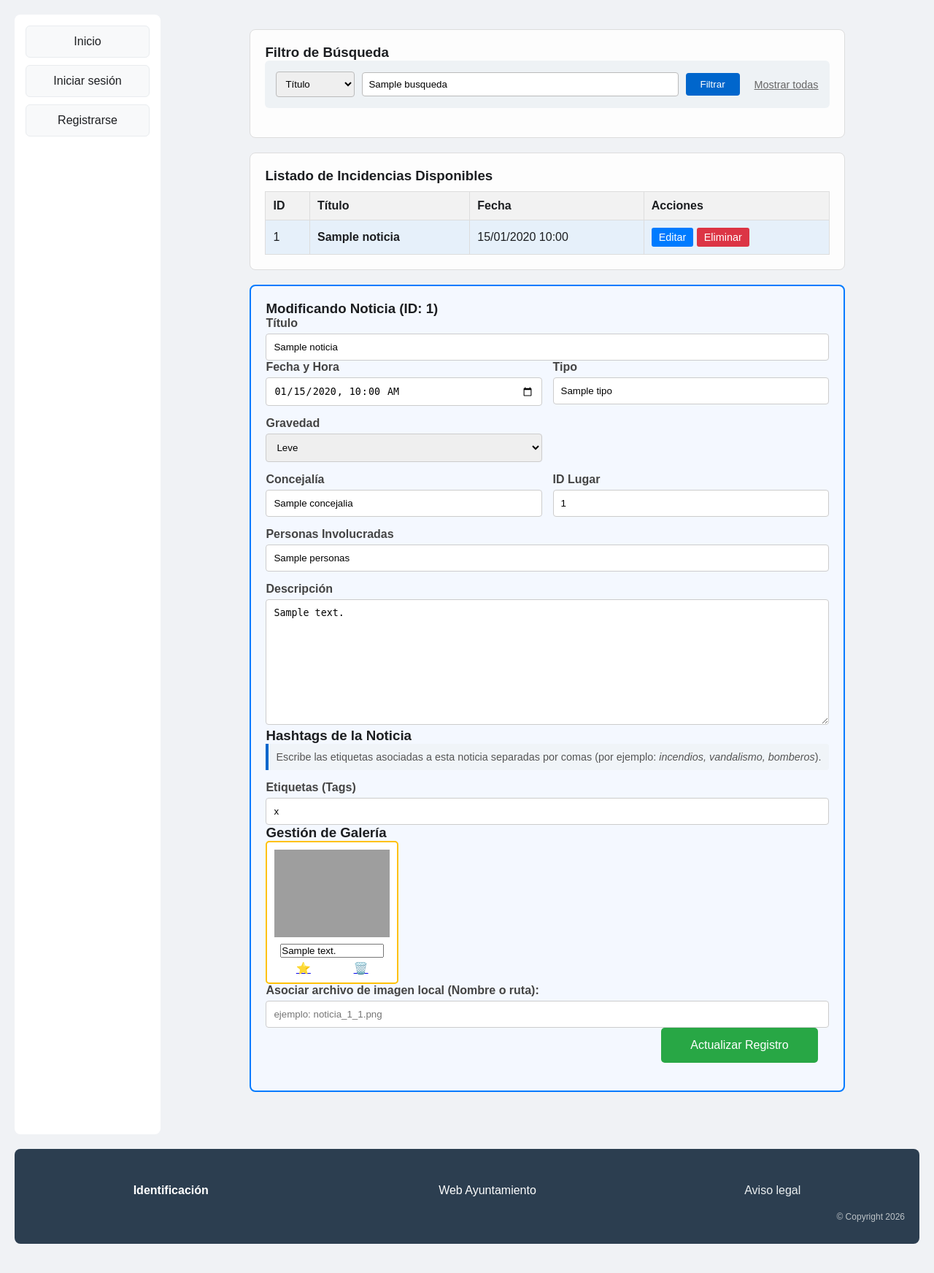
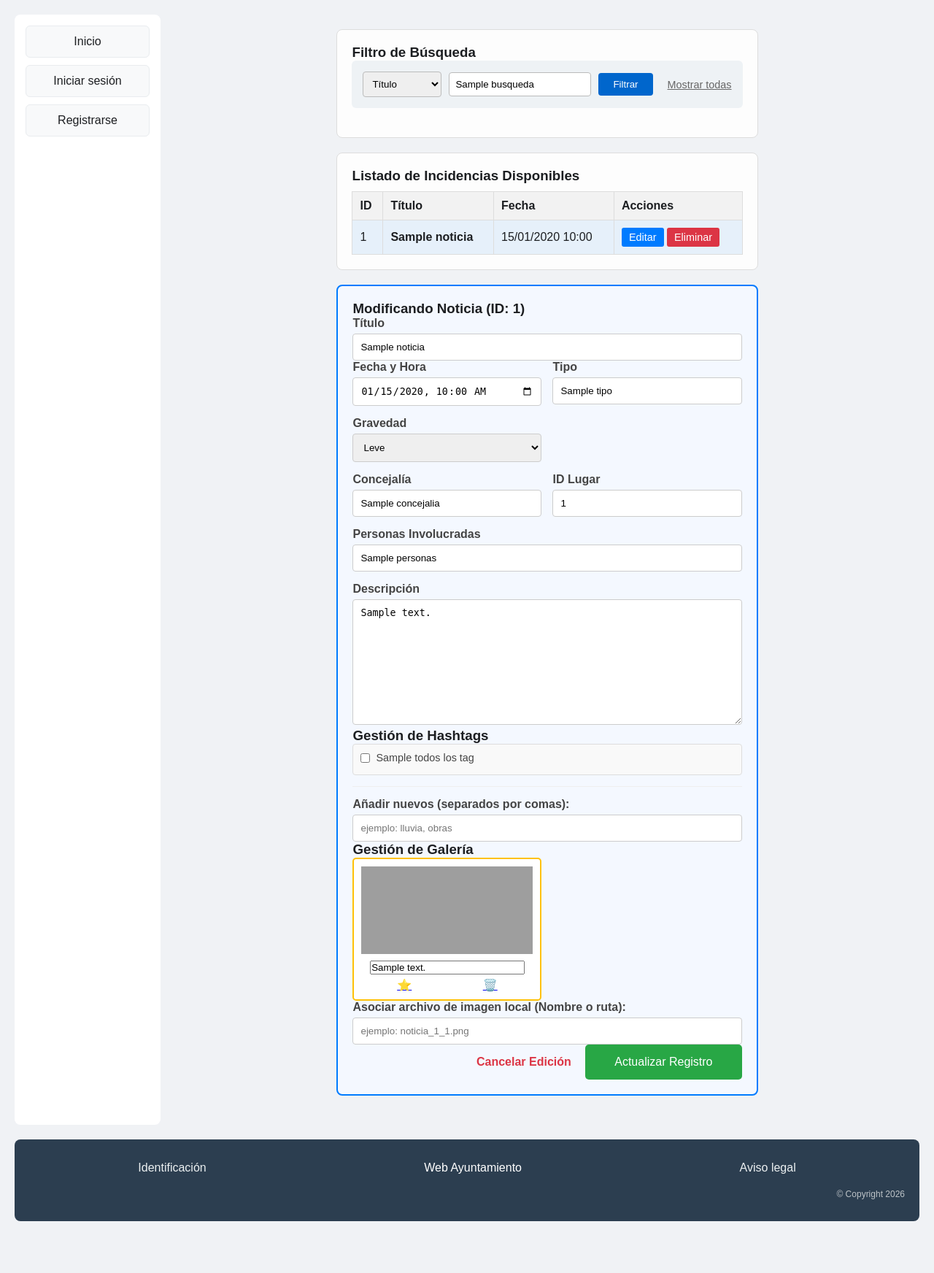
Before and after one commit to mine1712/sibw_p3, a PHP site: template templates/gestion_noticia.twig in a window 1280 px wide. Shown: the part 163-1907 px from the top of the page at 73% size. After the commit the page ends 1836 px from the top, so only its background shows below. Run offline with PHP 8.4, Linux system fonts and the light colour scheme; the template is opened without the code that fills it: most values are stand-ins (such as "Sample title", 1, 10 or a date in 2020); some libraries are stand-ins or nearby versions; grey boxes are pictures that could not be loaded.

Commit message:
p4 arreglada

```diff
--- a/css/gestion_noticia.css
+++ b/css/gestion_noticia.css
@@ -50,8 +50,40 @@ label {
     border: 1px solid #ccc;
     border-radius: 4px;
 }
+/* --- Contenedor de la lista de checkboxes --- */
+.hashtags-list {
+    display: grid;
+    grid-template-columns: repeat(auto-fill, minmax(150px, 1fr));
+    gap: 10px;
+    padding: 10px;
+    background: #f9f9f9;
+    border: 1px solid #ddd;
+    border-radius: 4px;
+    max-height: 200px;      /* Altura máxima para que no se desborde */
+    overflow-y: auto;       /* Scroll vertical si hay muchos hastag */
+    margin-bottom: 15px;
+}
 
-/* Espaciados específicos */
+.hashtags-list label {
+    font-weight: normal;
+    display: flex;
+    align-items: center;
+    gap: 8px;
+    font-size: 0.9em;
+    cursor: pointer;
+}
+
+.hashtags-list input[type="checkbox"] {
+    cursor: pointer;
+}
+
+.hashtag hr {
+    border: 0;
+    border-top: 1px solid #eee;
+    margin: 15px 0;
+}
+
+
 .mt-15 { margin-top: 15px; }
 .nueva_imagen { margin-top: 20px; }
 .mb-15 { margin-bottom: 15px; }
--- a/noticia.php
+++ b/noticia.php
@@ -22,7 +22,7 @@ if (isset($_GET['ajax_lugares'])) {
     echo json_encode($lugares);
     exit;
 }
-
+//mensaje
 if ($_SERVER['REQUEST_METHOD'] === 'POST') {
     $id_noticia = filter_input(INPUT_POST, 'id_noticia', FILTER_VALIDATE_INT);
     $nombre = strip_tags(trim($_POST['nombre'] ?? ''));
--- a/portada.php
+++ b/portada.php
@@ -1,5 +1,5 @@
 <?php
-session_start(); // Imprescindible para el menú de gestión
+session_start();
 require_once 'vendor/autoload.php';
 require_once 'includes/bd.php';
 
--- a/templates/gestion_noticia.twig
+++ b/templates/gestion_noticia.twig
@@ -1,7 +1,7 @@
 {% extends "portada.twig" %}
 
 {% block contenido_principal %}
-<!-- Vinculamos el archivo CSS externo que acabamos de crear -->
+
 <link rel="stylesheet" href="css/gestion_noticia.css">
 
 <div class="form-container">
@@ -104,14 +104,24 @@
             <textarea name="descripcion" rows="10" class="full-width">{{ noticia.descripcion }}</textarea>
 
 
-            <div class="hashtag">
-                <h3>Hashtags de la Noticia</h3>
-                <div class="hashtags-info-box">
-                    Escribe las etiquetas asociadas a esta noticia separadas por comas (por ejemplo: <i>incendios, vandalismo, bomberos</i>).
-                </div>
-                <label for="hashtags-input">Etiquetas (Tags)</label>
-                <input type="text" id="hashtags-input" name="hashtags" value="{{ noticia.hashtags }}" class="full-width" placeholder="ejemplo1, ejemplo2, ejemplo3">
-            </div>
+           <div class="hashtag">
+    <h3>Gestión de Hashtags</h3>
+
+    <div class="hashtags-list">
+        {% for tag in todosLosTags %}
+            <label>
+                <input type="checkbox" name="tags_existentes[]" value="{{ tag.id }}"
+                {{ tag.id in tagsDeLaNoticia ? 'checked' : '' }}>
+                {{ tag.nombre }}
+            </label>
+        {% endfor %}
+    </div>
+
+    <hr>
+
+    <label for="nuevos-tags">Añadir nuevos (separados por comas):</label>
+    <input type="text" name="nuevos_tags" class="full-width" placeholder="ejemplo: lluvia, obras">
+</div>
 
             {# las fotos #}
             <div class="galeria_noticia">
@@ -139,7 +149,7 @@
 
             <div class="actions-container">
                 {% if noticia.id %}
-                    <a href="gestion_noticia.php" class="btn-cancel" Cancelar Edición</a>
+                    <a href="gestion_noticia.php" class="btn-cancel"> Cancelar Edición</a>
                 {% endif %}
                 <button type="submit" class="btn-save">
                     {{ noticia.id ? 'Actualizar Registro' : 'Crear Noticia' }}
--- a/templates/noticia.twig
+++ b/templates/noticia.twig
@@ -1,7 +1,7 @@
 {% extends "portada.twig" %}
 
 {% block contenido_principal %}
-    {# --- CAMBIO: Añadimos data-es-moderador para que el JS sepa si pintar botones en comentarios nuevos --- #}
+
     <aside class="zona-comentarios"
            data-id-noticia="{{ noticia.id }}"
            data-lugares="{{ lugares|json_encode }}"
```
Also changed, not shown: gestion_noticia.php (+76 -84 lines), templates/gestion_usuarios.twig (+8 -2 lines).
